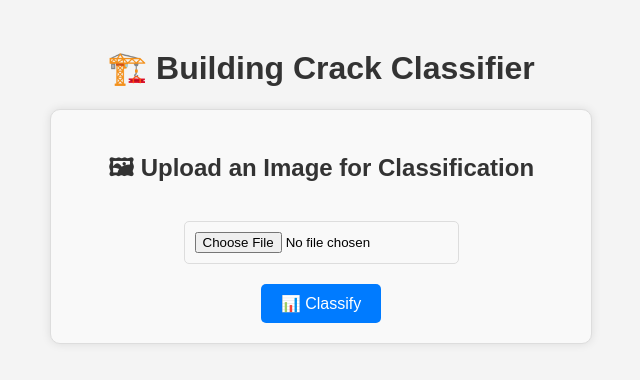
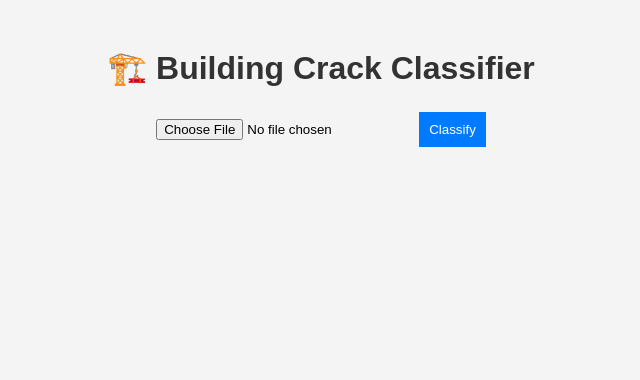
Before and after one commit to KyawGyi98Bkk/Building-Crack-Classification-Frontend-last, a React (Create React App) app: page / in a window 1280 px wide. Shown: the top 380 px of the page, without its empty margins (319-959 px from the left). Built offline with nearby package versions, Linux system fonts and the light colour scheme.

Commit message:
Update ImageUpload.js

```diff
--- a/src/components/ImageUpload.js
+++ b/src/components/ImageUpload.js
@@ -1,154 +1,64 @@
-
 import React, { useState } from 'react';
 import axios from 'axios';
 
 const ImageUpload = ({ onPrediction }) => {
-    const [selectedFile, setSelectedFile] = useState(null);
-    const [previewImage, setPreviewImage] = useState(null);
+  const [file, setFile] = useState(null);
+  const [preview, setPreview] = useState(null);
   const [loading, setLoading] = useState(false);
-    const [error, setError] = useState(null);
-    const [predictionResult, setPredictionResult] = useState(null);
+  const [error, setError] = useState("");
 
-    // Backend API Endpoint
   const API_URL = "https://building-crack-classification-backend-1.onrender.com/predict/";
 
-    /** Handles file selection */
-    const handleFileChange = (event) => {
-        const file = event.target.files[0];
-        if (file) {
-            setSelectedFile(file);
-            setPreviewImage(URL.createObjectURL(file));
-            setError(null);
-            setPredictionResult(null);
+  const handleFileChange = (e) => {
+    const selected = e.target.files[0];
+    if (selected) {
+      setFile(selected);
+      setPreview(URL.createObjectURL(selected));
     }
   };
 
-    /** Handles form submission and sends image to backend */
-    const handleSubmit = async (event) => {
-        event.preventDefault();
-
-        if (!selectedFile) {
-            setError("❌ Please select an image first.");
+  const handleSubmit = async (e) => {
+    e.preventDefault();
+    if (!file) {
+      setError("❌ Please upload an image.");
       return;
     }
 
     setLoading(true);
-        setError(null);
-        setPredictionResult(null);
+    setError("");
 
     const formData = new FormData();
-        formData.append('file', selectedFile);
-
-        console.log("🔄 Uploading image to backend:", API_URL);
+    formData.append("file", file);
 
     try {
       const response = await axios.post(API_URL, formData, {
-                headers: { 'Content-Type': 'multipart/form-data' }
+        headers: {
+          "Content-Type": "multipart/form-data"
+        }
       });
 
-            console.log("✅ Server Response:", response.data);
-
-            if (response.data && response.data.prediction) {
-                setPredictionResult(response.data.prediction);
-                if (typeof onPrediction === 'function') {
+      console.log("✅ Backend response:", response.data);
       onPrediction(response.data);
-                }
-            } else {
-                setError("⚠️ Invalid response from the server.");
-            }
     } catch (err) {
-            console.error("❌ Upload error:", err);
-            setError("⚠️ Error uploading the image. Please try again.");
+      console.error("❌ Error uploading image:", err);
+      setError("❌ Failed to upload image. Try again.");
     } finally {
       setLoading(false);
     }
   };
 
   return (
-        <div style={styles.container}>
-            <h2>🖼 Upload an Image for Classification</h2>
-
-            <form onSubmit={handleSubmit} style={styles.form}>
-                <input type="file" accept="image/*" onChange={handleFileChange} style={styles.fileInput} />
-
-                <button type="submit" disabled={loading} style={loading ? styles.buttonDisabled : styles.button}>
-                    {loading ? "🔄 Processing..." : "📊 Classify"}
+    <div style={{ textAlign: "center", marginTop: "20px" }}>
+      <form onSubmit={handleSubmit}>
+        <input type="file" onChange={handleFileChange} />
+        <button type="submit" disabled={loading} style={{ marginLeft: "10px" }}>
+          {loading ? "Classifying..." : "Classify"}
         </button>
       </form>
-
-            {loading && <p style={styles.infoText}>⏳ Please wait, classifying...</p>}
-            {error && <p style={styles.errorText}>{error}</p>}
-            {predictionResult && <p style={styles.successText}>✅ Result: {predictionResult}</p>}
-
-            {previewImage && (
-                <img src={previewImage} alt="Selected" style={styles.imagePreview} />
-            )}
+      {preview && <img src={preview} alt="Preview" style={{ marginTop: "20px", maxWidth: "300px" }} />}
+      {error && <p style={{ color: "red" }}>{error}</p>}
     </div>
   );
 };
 
-// **💡 Styles for better UI/UX**
-const styles = {
-    container: {
-        textAlign: "center",
-        padding: "20px",
-        maxWidth: "500px",
-        margin: "auto",
-        border: "1px solid #ddd",
-        borderRadius: "10px",
-        backgroundColor: "#f9f9f9",
-        boxShadow: "0px 0px 10px rgba(0, 0, 0, 0.1)",
-    },
-    form: {
-        display: "flex",
-        flexDirection: "column",
-        alignItems: "center",
-        gap: "10px"
-    },
-    fileInput: {
-        padding: "10px",
-        border: "1px solid #ddd",
-        borderRadius: "5px",
-        cursor: "pointer"
-    },
-    button: {
-        padding: "10px 20px",
-        fontSize: "16px",
-        color: "#fff",
-        backgroundColor: "#007bff",
-        border: "none",
-        borderRadius: "5px",
-        cursor: "pointer",
-        transition: "0.3s",
-    },
-    buttonDisabled: {
-        padding: "10px 20px",
-        fontSize: "16px",
-        color: "#fff",
-        backgroundColor: "#cccccc",
-        border: "none",
-        borderRadius: "5px",
-        cursor: "not-allowed",
-    },
-    imagePreview: {
-        width: "100%",
-        maxWidth: "300px",
-        marginTop: "10px",
-        borderRadius: "5px",
-        border: "1px solid #ccc",
-    },
-    errorText: {
-        color: "red",
-        fontWeight: "bold"
-    },
-    successText: {
-        color: "green",
-        fontWeight: "bold"
-    },
-    infoText: {
-        color: "#555",
-        fontStyle: "italic"
-    }
-};
-
 export default ImageUpload;
```
Lines whose indentation alone changed are shown as unchanged.
